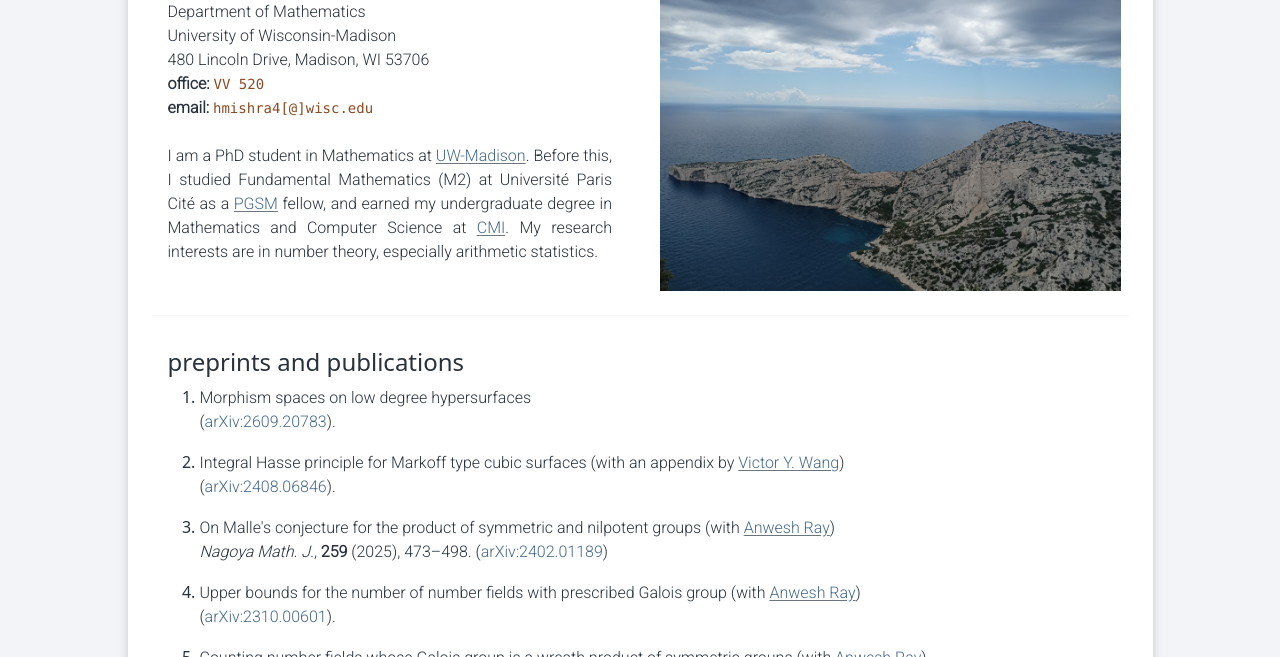
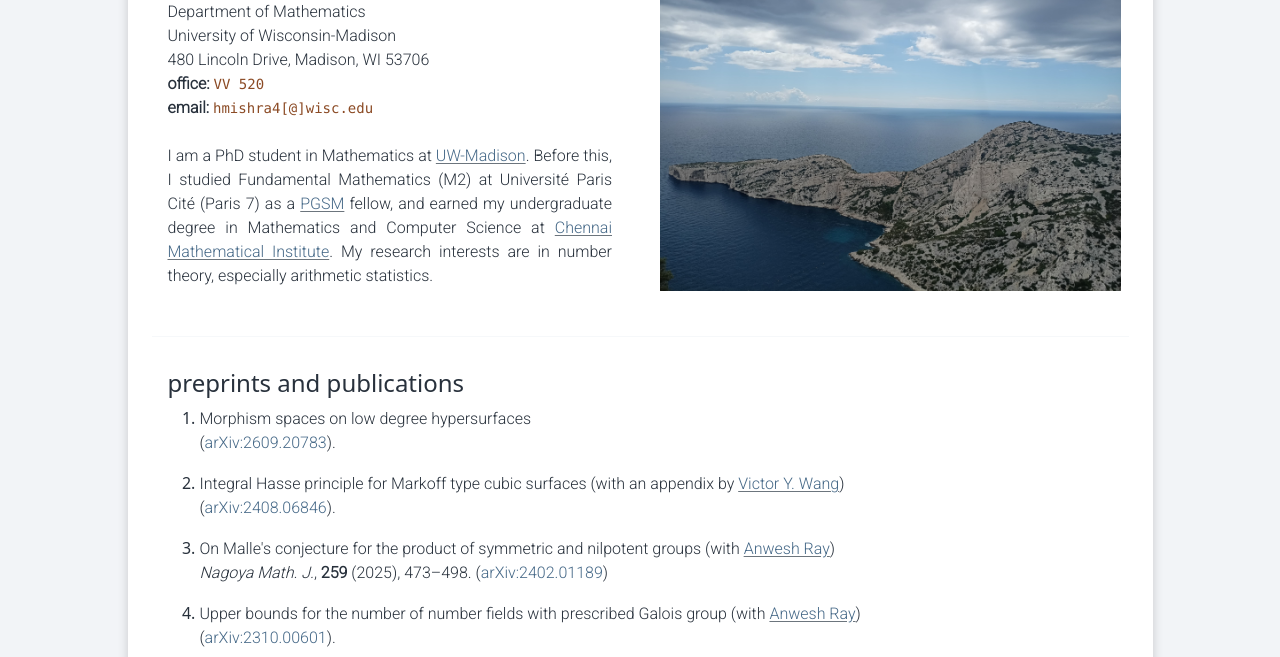
Before and after one commit to hrishabh-m/hrishabh-m.github.io, a plain HTML site: page index.html in a window 1280 px wide. Shown: the part 143-800 px from the top of the page. Drawn offline with nearby package versions, Linux system fonts and the light colour scheme.

Commit message:
Update index.html

```diff
--- a/index.html
+++ b/index.html
@@ -388,7 +388,7 @@
           480 Lincoln Drive, Madison, WI 53706<br>
           <strong>office:</strong> <code class="text-body" id="officeCode">VV 520</code><br>
           <strong>email:</strong> <code class="text-body" id="emailCode">hmishra4[@]wisc.edu</code><br><br>
-          I am a PhD student in Mathematics at <a href="https://math.wisc.edu/" class="link-secondary" target="_blank" rel="noopener noreferrer">UW-Madison</a>. Before this, I studied Fundamental Mathematics (M2) at Université Paris Cité as a <a href="https://sciencesmaths-paris.fr/en/pgsm-master" class="link-secondary" target="_blank" rel="noopener noreferrer">PGSM</a> fellow, and earned my undergraduate degree in Mathematics and Computer Science at <a href="https://www.cmi.ac.in/" class="link-secondary" target="_blank" rel="noopener noreferrer">CMI</a>. My research interests are in number theory, especially arithmetic statistics.
+          I am a PhD student in Mathematics at <a href="https://math.wisc.edu/" class="link-secondary" target="_blank" rel="noopener noreferrer">UW-Madison</a>. Before this, I studied Fundamental Mathematics (M2) at Université Paris Cité (Paris 7) as a <a href="https://sciencesmaths-paris.fr/en/pgsm-master" class="link-secondary" target="_blank" rel="noopener noreferrer">PGSM</a> fellow, and earned my undergraduate degree in Mathematics and Computer Science at <a href="https://www.cmi.ac.in/" class="link-secondary" target="_blank" rel="noopener noreferrer">Chennai Mathematical Institute</a>. My research interests are in number theory, especially arithmetic statistics.
         </p>
       </div>
       <div class="col text-center">
```
